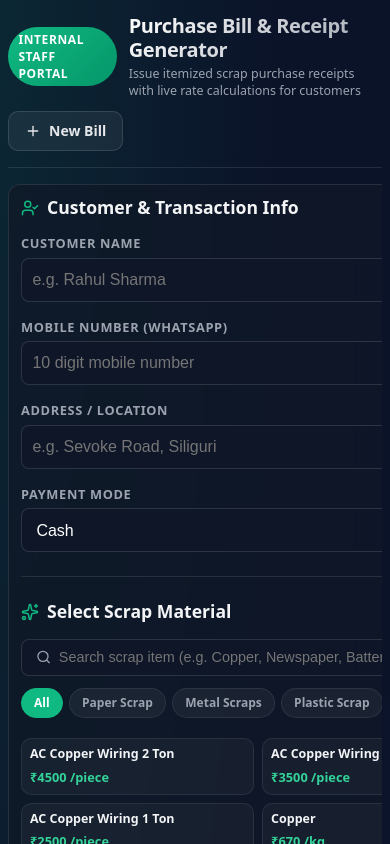
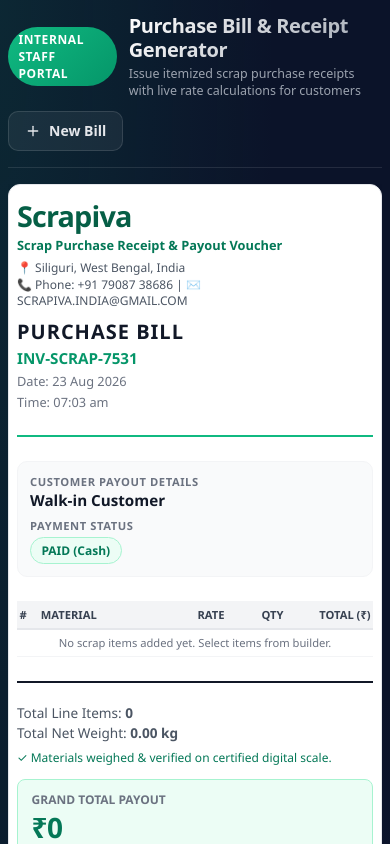
Before and after one commit to Shahbaz18-netizen/ScrapivaWebsite, a Next.js app: page /admin/billing in a window 390 px wide. Shown: the top 844 px of the page. Built offline with nearby package versions, Linux system fonts and the light colour scheme.

Commit message:
fix: position live receipt card and export toolbar at top of mobile layout

```diff
--- a/src/components/sections/Billing/BillingSection.module.css
+++ b/src/components/sections/Billing/BillingSection.module.css
@@ -1086,9 +1086,7 @@
     box-sizing: border-box !important;
   }
 
-  .billingContainer,
-  .billingGrid,
-  .previewWrapper {
+  .billingContainer {
     width: 100% !important;
     max-width: 100% !important;
     box-sizing: border-box !important;
@@ -1112,7 +1110,26 @@
     font-size: 0.78rem;
   }
 
+  .billingGrid {
+    display: flex !important;
+    flex-direction: column !important;
+    gap: 1.25rem !important;
+    width: 100% !important;
+    max-width: 100% !important;
+    box-sizing: border-box !important;
+    overflow-x: hidden !important;
+  }
+
+  .previewWrapper {
+    order: 1 !important;
+    width: 100% !important;
+    max-width: 100% !important;
+    box-sizing: border-box !important;
+    overflow-x: hidden !important;
+  }
+
   .builderCard {
+    order: 2 !important;
     padding: 0.75rem;
     border-radius: 12px;
     width: 100% !important;
```
